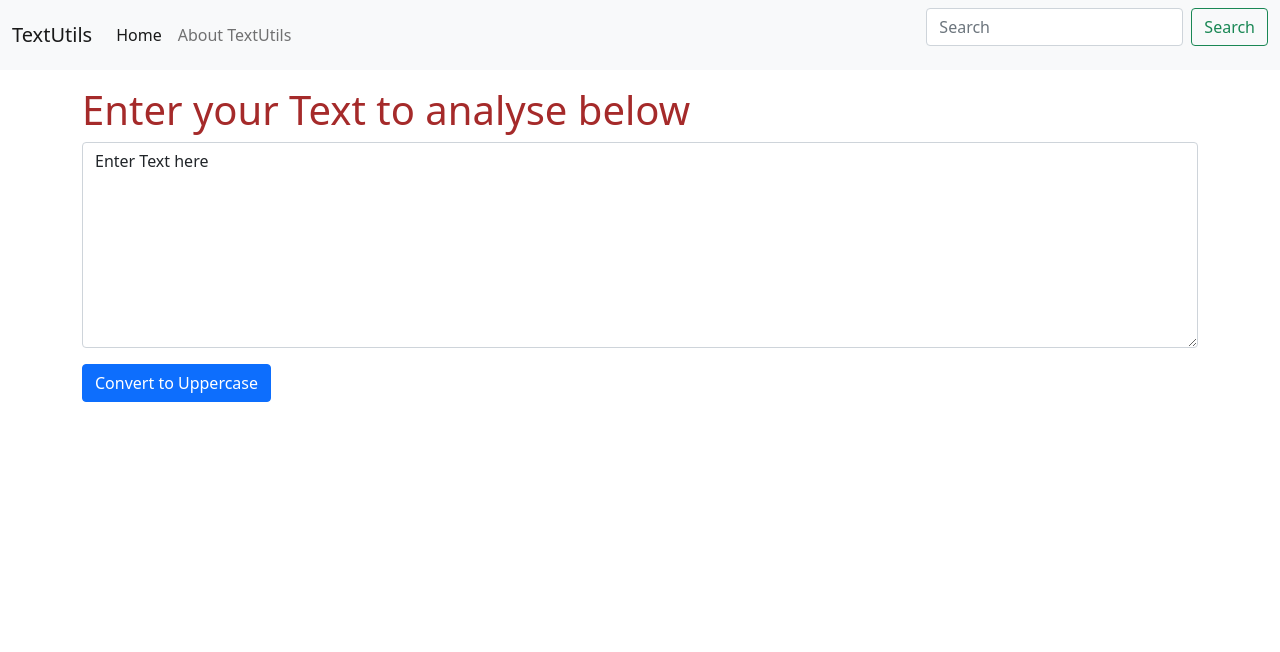
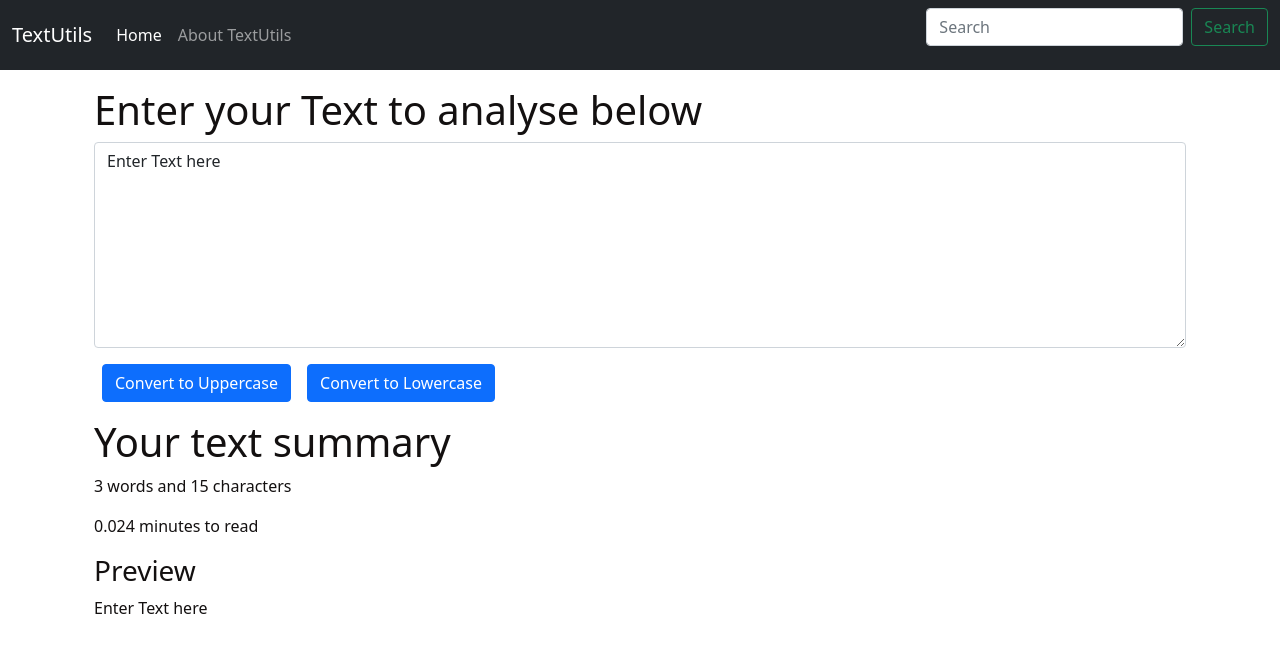
Before and after one commit to parijatmitra/react-practice, a React (Create React App) app: page / in a window 1280 px wide. Shown: the top 652 px of the page. Built offline with nearby package versions, Linux system fonts and the light colour scheme.

Commit message:
adding more changes

```diff
--- a/src/components/Navbar.js
+++ b/src/components/Navbar.js
@@ -4,7 +4,7 @@
 export default function Navbar(props) {
   return (
     <>
-    <nav className="navbar navbar-expand-lg navbar-light bg-light">
+    <nav className="navbar navbar-expand-lg navbar-dark bg-dark">
     <div className="container-fluid">
       <a className="navbar-brand" href="/">{props.title}</a>
       <button className="navbar-toggler" type="button" data-bs-toggle="collapse" data-bs-target="#navbarSupportedContent" aria-controls="navbarSupportedContent" aria-expanded="false" aria-label="Toggle navigation">
--- a/src/components/TextForm.js
+++ b/src/components/TextForm.js
@@ -9,6 +9,12 @@
     setText(newText);
   }
 
+  const handleLowConvert = ()=>{
+    // console.log("Upper Case was called");
+    let newText = text.toLowerCase();
+    setText(newText);
+  }
+
   const handleOnChange = (event)=>{
     // console.log("On change");
     setText(event.target.value);
@@ -17,15 +23,24 @@
 
   return (
     <>
-<div>
+<div className = "container">
+<h1>{props.heading}</h1>
+<div className="mb-3">
 
-<div className="mb-3">
-  <h1>{props.heading}</h1>
 
 <textarea className="form-control" value= {text} onChange={handleOnChange} id="myBox" rows="8"></textarea>
 </div>
-<button className= "btn btn-primary" onClick = {handleUpConvert}>Convert to Uppercase</button>
+<button className= "btn btn-primary mx-2" onClick = {handleUpConvert}>Convert to Uppercase</button>
+<button className= "btn btn-primary mx-2" onClick = {handleLowConvert}>Convert to Lowercase</button>
 </div>
+
+<div className = "container my-3">
+  <h1> Your text summary</h1>
+  <p>{text.split(" ").length} words and {text.length} characters</p>
+  <p>{0.008 * text.split(" ").length} minutes to read</p>
+  <h3>Preview</h3>
+  <p>{text}</p>
+  </div>
     </>
   )
 }
--- a/src/style.css
+++ b/src/style.css
@@ -4,5 +4,5 @@
 }
 
 .container{
-  color:brown;
+  color:rgb(19, 16, 16);
 }
```
